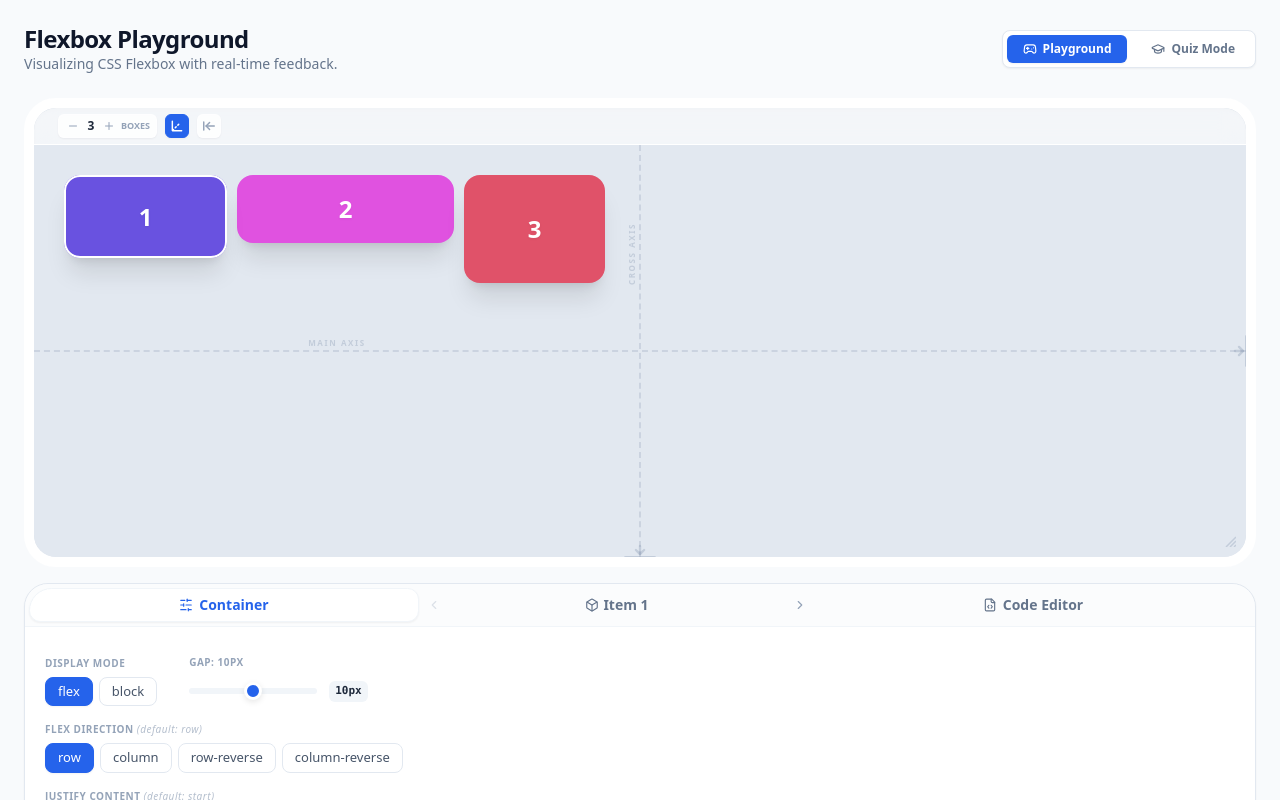
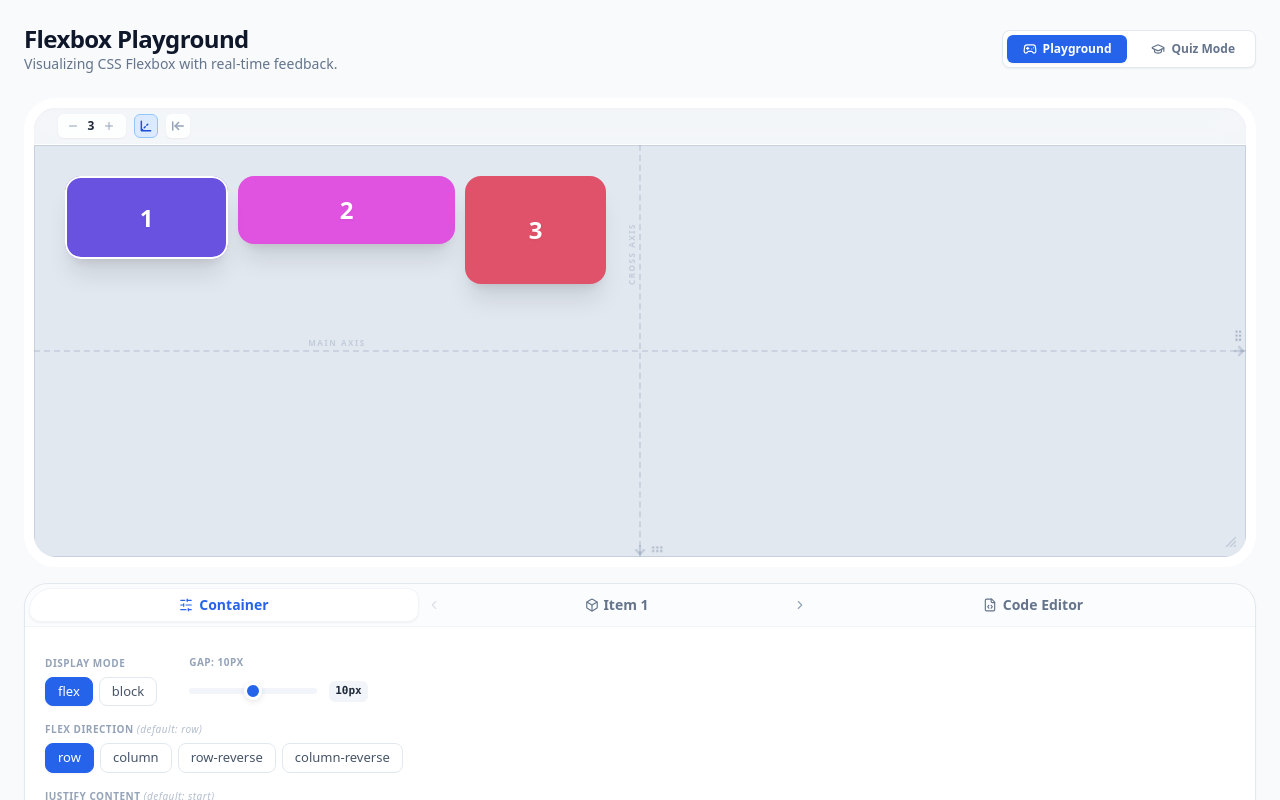
Before and after one commit to shrfrn/flex-playground, a React (Vite) app: page / in a window 1280 px wide. Shown: the top 800 px of the page. Built offline with nearby package versions, Linux system fonts and the light colour scheme.

Commit message:
UI refinements

```diff
--- a/src/App.jsx
+++ b/src/App.jsx
@@ -957,11 +957,10 @@ const App = () => {
 								<button onClick={() => setItemCount(Math.max(1, itemCount - 1))} className="p-1 rounded hover:bg-slate-100 transition-all text-slate-400 hover:text-slate-600" aria-label="Decrease box count"><Minus size={12}/></button>
 								<span className="text-xs font-bold w-4 text-center tabular-nums">{itemCount}</span>
 								<button onClick={() => setItemCount(Math.min(5, itemCount + 1))} className="p-1 rounded hover:bg-slate-100 transition-all text-slate-400 hover:text-slate-600" aria-label="Increase box count"><Plus size={12}/></button>
-								<span className="text-[9px] font-bold uppercase text-slate-400 ml-0.5">Boxes</span>
 							</div>
 							<button
 								onClick={() => setShowAxes(!showAxes)}
-								className={`flex items-center justify-center h-6 w-6 rounded-md border transition-all outline-none focus-visible:ring-2 focus-visible:ring-offset-1 focus-visible:ring-indigo-500 ${showAxes ? 'bg-blue-600 text-white border-blue-600 shadow-sm' : 'bg-white/80 border-white/50 text-slate-400 hover:bg-white hover:text-slate-600'}`}
+								className={`flex items-center justify-center h-6 w-6 rounded-md border transition-all outline-none focus-visible:ring-2 focus-visible:ring-offset-1 focus-visible:ring-indigo-500 ${showAxes ? 'bg-blue-100 border-blue-300 text-blue-700' : 'bg-white/80 border-white/50 text-slate-400 hover:bg-white hover:text-slate-600'}`}
 								title="Toggle axes overlay"
 								aria-label={showAxes ? 'Hide axes overlay' : 'Show axes overlay'}
 							>
@@ -1175,7 +1174,7 @@ const App = () => {
 							)}
 
 							{/* REAL ITEMS */}
-							<div ref={realContainerRef} className="absolute inset-0 transition-flex z-20" style={{ display: containerStyles.display, flexDirection: containerStyles.flexDirection, justifyContent: containerStyles.justifyContent, alignItems: containerStyles.alignItems, flexWrap: containerStyles.flexWrap, gap: containerStyles.gap, padding: '30px', boxSizing: 'border-box' }} onClick={() => { setActiveTab('properties'); setSelectedId(0) }}>
+							<div ref={realContainerRef} className="absolute inset-0 transition-flex z-20" style={{ display: containerStyles.display, flexDirection: containerStyles.flexDirection, justifyContent: containerStyles.justifyContent, alignItems: containerStyles.alignItems, flexWrap: containerStyles.flexWrap, gap: containerStyles.gap, padding: '30px', boxSizing: 'border-box', border: '1px solid rgba(148, 163, 184, 0.35)' }} onClick={() => { setActiveTab('properties'); setSelectedId(0) }}>
 								{items.slice(0, itemCount).map((item) => {
 									const itemColor = `hsl(${item.id * 50 + 200}, 70%, 60%)`
 									const isOutline = outlineOnly
@@ -1215,8 +1214,8 @@ const App = () => {
 						<div
 							className="resize-handle resize-handle-right absolute top-0 z-30 flex items-center justify-center"
 							style={{
-								left: effectiveMaxWidth ? `${effectiveMaxWidth - 5}px` : 'calc(100% - 5px)',
-								width: '10px',
+								left: effectiveMaxWidth ? `${effectiveMaxWidth - 8}px` : 'calc(100% - 8px)',
+								width: '16px',
 								height: effectiveMaxHeight ? `${effectiveMaxHeight}px` : '100%',
 								cursor: 'col-resize',
 							}}
@@ -1225,15 +1224,15 @@ const App = () => {
 							title="Drag to resize width (double-click to reset)"
 							aria-label="Resize container width"
 						>
-							<div className="handle-grip w-[3px] h-8 rounded-full bg-slate-400/40 transition-all" />
+							<GripVertical size={14} className="handle-grip absolute left-1/2 top-1/2 -translate-x-[105%] -translate-y-[145%] -mt-[2px] text-slate-400/70 drop-shadow-sm transition-all" aria-hidden />
 						</div>
 
 						{/* Bottom handle */}
 						<div
 							className="resize-handle resize-handle-bottom absolute left-0 z-30 flex items-center justify-center"
 							style={{
-								top: effectiveMaxHeight ? `${effectiveMaxHeight - 5}px` : 'calc(100% - 5px)',
-								height: '10px',
+								top: effectiveMaxHeight ? `${effectiveMaxHeight - 8}px` : 'calc(100% - 8px)',
+								height: '16px',
 								width: effectiveMaxWidth ? `${effectiveMaxWidth}px` : '100%',
 								cursor: 'row-resize',
 							}}
@@ -1242,7 +1241,7 @@ const App = () => {
 							title="Drag to resize height (double-click to reset)"
 							aria-label="Resize container height"
 						>
-							<div className="handle-grip h-[3px] w-8 rounded-full bg-slate-400/40 transition-all" />
+							<GripVertical size={14} className="handle-grip absolute left-1/2 top-1/2 -translate-y-[105%] translate-x-[95%] -ml-[3px] rotate-90 text-slate-400/70 drop-shadow-sm transition-all" aria-hidden />
 						</div>
 
 						{/* Corner handle */}
@@ -1810,15 +1809,8 @@ const App = () => {
         }
         .resize-handle:hover .handle-grip,
         .resize-handle:active .handle-grip {
-          background-color: rgba(59, 130, 246, 0.7);
-        }
-        .resize-handle-right:hover .handle-grip,
-        .resize-handle-right:active .handle-grip {
-          height: 3rem;
-        }
-        .resize-handle-bottom:hover .handle-grip,
-        .resize-handle-bottom:active .handle-grip {
-          width: 3rem;
+          color: rgba(59, 130, 246, 0.7);
+          scale: 1.15;
         }
         .resize-handle-corner:hover .handle-grip,
         .resize-handle-corner:active .handle-grip {
```
